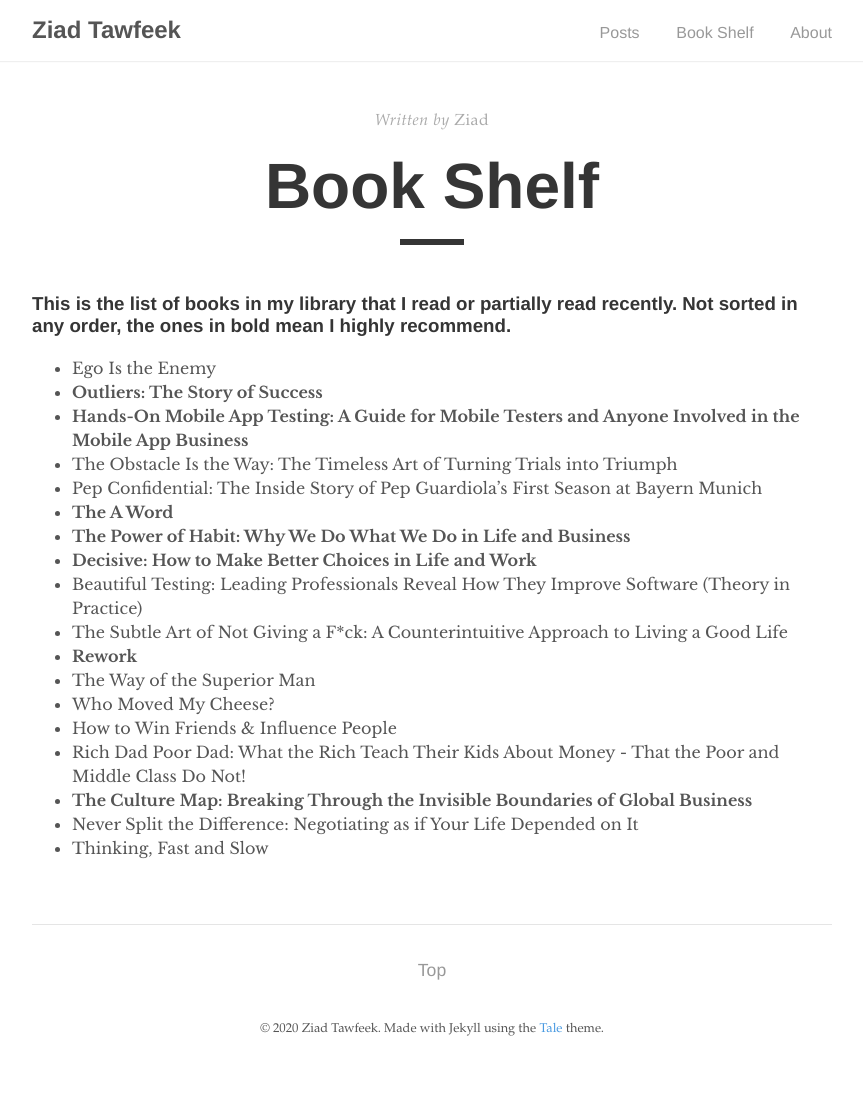
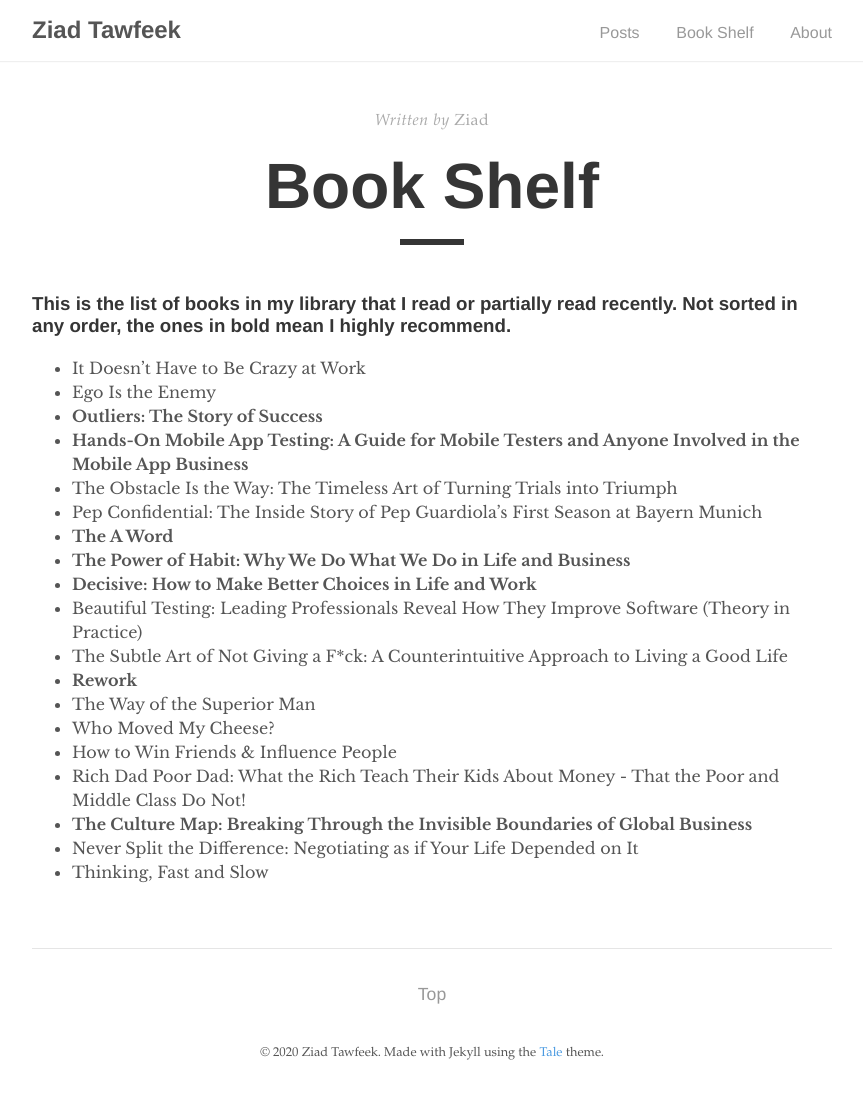
Before and after one commit to ziadtawfeek/web, a Jekyll site: the page built from _pages/book-shelf.md, in a window 1280 px wide. Shown: the whole page, without its empty margins (208-1071 px from the left). Built offline with Jekyll 4.4.1, drawn with Linux system fonts in a browser that asks for light colours; before the commit the page ends 1072 px from its top, so only the background shows below that.

Commit message:
Update book-shelf.md

```diff
--- a/_pages/book-shelf.md
+++ b/_pages/book-shelf.md
@@ -7,6 +7,7 @@ permalink: /book-shelf/
 
 ### This is the list of books in my library that I read or partially read recently. Not sorted in any order, the ones in bold mean I highly recommend.
 
+- It Doesn't Have to Be Crazy at Work
 - Ego Is the Enemy
 - **Outliers: The Story of Success**
 - **Hands-On Mobile App Testing: A Guide for Mobile Testers and Anyone Involved in the Mobile App Business**
```
